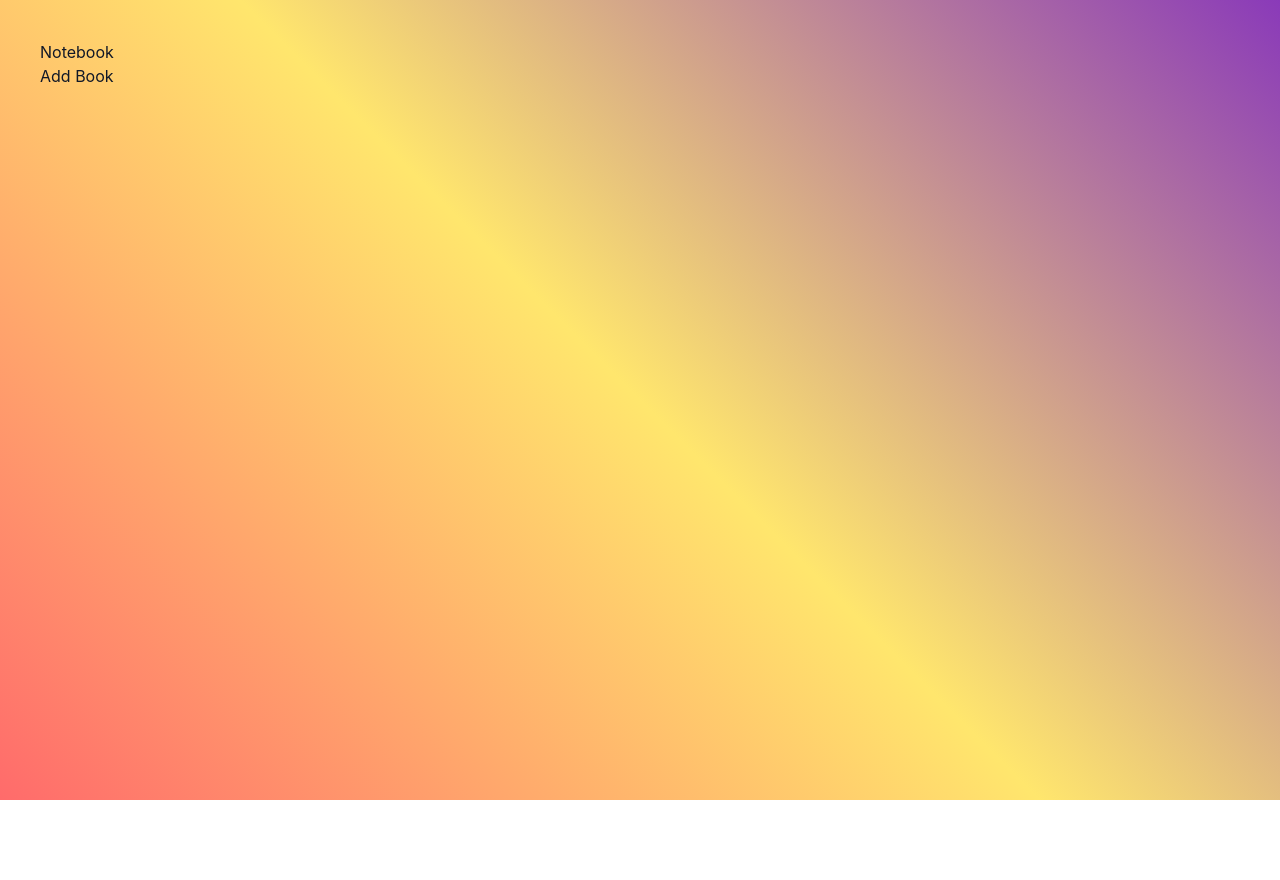
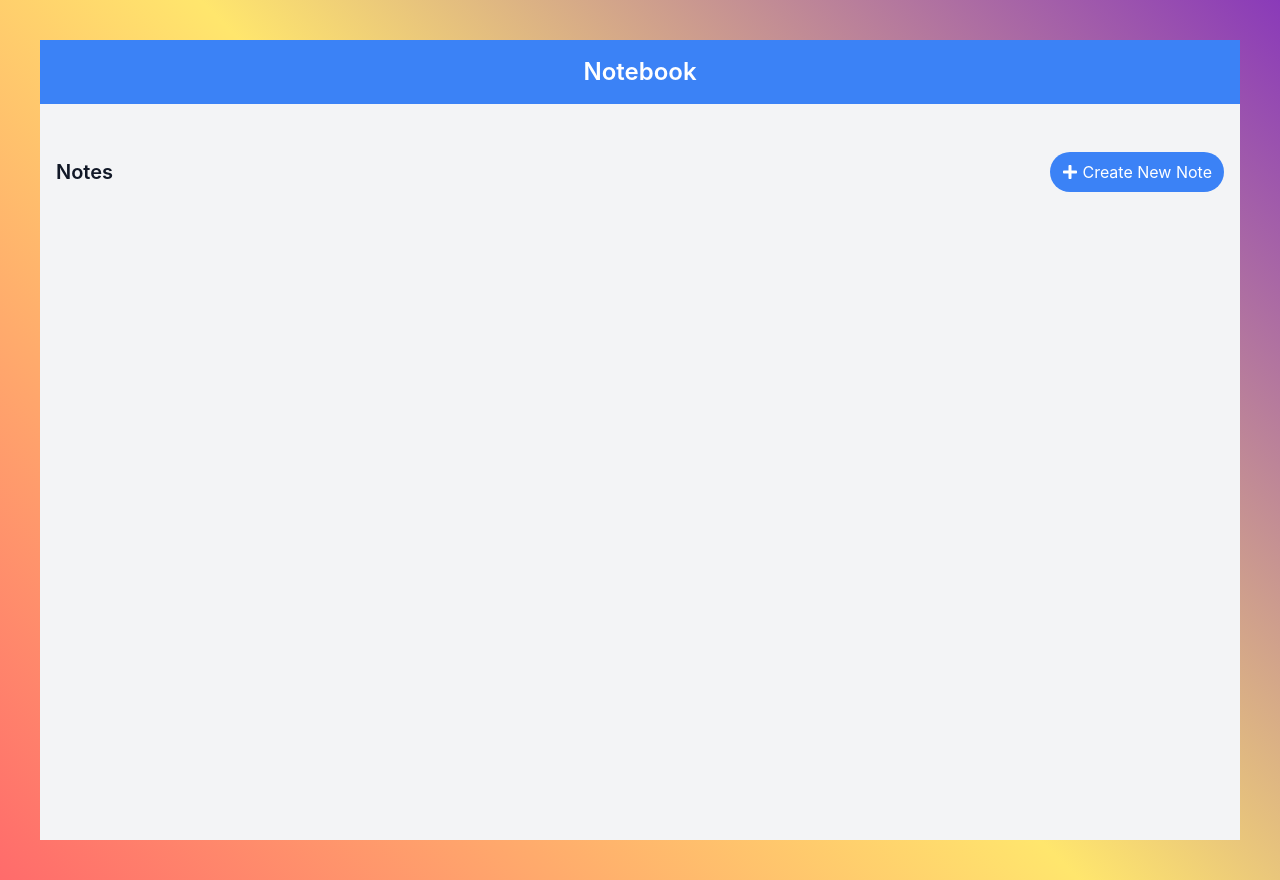
Before and after one commit to vaishnavi-3969/Hack-The-Classroom-Note-Craft, a React (Create React App) app: page /notebooks in a window 1280 px wide. Before the commit the page ends 800 px from the top, so only its background shows below. Built offline with nearby package versions, Linux system fonts and the light colour scheme.

Commit message:
Update codebase to use functional components

```diff
--- a/src/components/Notebook/Book.js
+++ /dev/null
@@ -1,32 +0,0 @@
-import React from 'react';
-import Page from './Page';
-import { FaPlus } from 'react-icons/fa'; // Add the icon import
-
-const Book = ({ book, selectedBook, setSelectedBook, selectedPage, setSelectedPage, openEditor }) => {
-    const handleBookClick = () => {
-        setSelectedBook(book);
-        setSelectedPage(null);
-    };
-
-    return (
-        <div className={`book ${selectedBook && selectedBook.id === book.id ? 'selected' : ''}`}>
-            <h2 onClick={handleBookClick}>Book {book.id}</h2>
-            <button onClick={() => openEditor(book.id)}> {/* Pass the book.id as pageId */}
-                <FaPlus /> Add Page
-            </button>
-
-            <div className="pages-container">
-                {book.pages.map((page) => (
-                    <Page
-                        key={page.id}
-                        page={page}
-                        selectedPage={selectedPage}
-                        setSelectedPage={setSelectedPage}
-                    />
-                ))}
-            </div>
-        </div>
-    );
-};
-
-export default Book;
--- a/src/components/Notebook/Page.js
+++ /dev/null
@@ -1,23 +0,0 @@
-import React, { useState } from 'react';
-
-const Page = ({ page, selectedPage, setSelectedPage, handleEditorOpen, handleEditorClose, handlePageContentChange }) => {
-  const handlePageClick = () => {
-    setSelectedPage(page);
-    if (!page.content) {
-      // Open the editor only if the page content is empty
-      handleEditorOpen(page.id);
-    }
-  };
-
-  return (
-    <div
-      className={`page ${selectedPage && selectedPage.id === page.id ? 'selected' : ''}`}
-      onClick={handlePageClick}
-    >
-      Page {page.id}
-      {page.content && <p className="page-content">{page.content}</p>}
-    </div>
-  );
-};
-
-export default Page;
--- a/src/pages/Notebook.js
+++ b/src/pages/Notebook.js
@@ -1,87 +1,87 @@
 import React, { useState } from 'react';
+import { FaPlus } from 'react-icons/fa';
+import { motion } from 'framer-motion';
 import ReactQuill from 'react-quill';
 import 'react-quill/dist/quill.snow.css';
-import Book from '../components/Notebook/Book';
 
 const Notebook = () => {
-  const [books, setBooks] = useState([]);
-  const [selectedBook, setSelectedBook] = useState(null);
-  const [selectedPage, setSelectedPage] = useState(null);
+  const [notes, setNotes] = useState([]);
+  const [selectedNote, setSelectedNote] = useState(null);
   const [editorContent, setEditorContent] = useState('');
-  const [editorOpen, setEditorOpen] = useState(false);
+  const [isEditorOpen, setIsEditorOpen] = useState(false);
 
-  const addBook = () => {
-    const newBook = {
+  const addNote = () => {
+    const newNote = {
       id: Date.now(),
-      pages: [],
+      title: 'New Note',
+      content: '',
     };
-    setBooks([...books, newBook]);
+    setNotes([...notes, newNote]);
   };
 
-  const addPage = () => {
-    if (selectedBook) {
-      const newPage = {
-        id: Date.now(),
-        content: '',
-      };
-      const updatedBook = { ...selectedBook, pages: [...selectedBook.pages, newPage] };
-      setBooks(books.map((book) => (book.id === selectedBook.id ? updatedBook : book)));
+  const selectNote = (note) => {
+    setSelectedNote(note);
+    setEditorContent(note.content);
+    setIsEditorOpen(true);
+  };
+
+  const updateNoteContent = (content) => {
+    if (selectedNote) {
+      const updatedNotes = notes.map((note) =>
+        note.id === selectedNote.id ? { ...note, content } : note
+      );
+      setNotes(updatedNotes);
+      setEditorContent(content);
     }
   };
 
-  const handleEditorOpen = (pageId) => {
-    setEditorOpen(true);
-    if (selectedBook) {
-      const page = selectedBook.pages.find((page) => page.id === pageId);
-      if (page) {
-        setEditorContent(page.content || '');
-        setSelectedPage(page);
-      }
-    }
-  };
-
-
-  const handleEditorClose = () => {
-    setEditorOpen(false);
-  };
-
-  const handlePageContentChange = (content) => {
-    if (selectedPage) {
-      setSelectedPage({ ...selectedPage, content });
-      const updatedPages = selectedBook.pages.map((page) =>
-        page.id === selectedPage.id ? { ...page, content } : page
-      );
-      const updatedBook = { ...selectedBook, pages: updatedPages };
-      setBooks(books.map((book) => (book.id === selectedBook.id ? updatedBook : book)));
-    }
-  };
-  const openEditor = (pageId) => {
-    handleEditorOpen(pageId);
-  };
-
   return (
-    <div>
-      <h1>Notebook</h1>
-      <button onClick={addBook}>Add Book</button>
-      <div className="books-container">
-        {books.map((book) => (
-          <Book
-            key={book.id}
-            book={book}
-            selectedBook={selectedBook}
-            setSelectedBook={setSelectedBook}
-            selectedPage={selectedPage}
-            setSelectedPage={setSelectedPage}
-            openEditor={() => handleEditorOpen(book.id)} // Pass the book.id as pageId
-          />
-
-        ))}
+    <div className="bg-gray-100 min-h-screen flex flex-col">
+      <header className="bg-blue-500 py-4 text-white text-center text-2xl font-semibold">
+        Notebook
+      </header>
+      <div className="flex-1 container mx-auto p-4 mt-8">
+        <div className="flex items-center justify-between mb-4">
+          <h2 className="text-xl font-semibold">Notes</h2>
+          <motion.button
+            whileHover={{ scale: 1.05 }}
+            whileTap={{ scale: 0.95 }}
+            onClick={addNote}
+            className="bg-blue-500 hover:bg-blue-600 text-white px-3 py-2 rounded-full flex items-center"
+          >
+            <FaPlus className="mr-1" />
+            Create New Note
+          </motion.button>
+        </div>
+        <div className="grid grid-cols-3 gap-4">
+          {notes.map((note) => (
+            <motion.div
+              key={note.id}
+              whileHover={{ scale: 1.05 }}
+              whileTap={{ scale: 0.95 }}
+              onClick={() => selectNote(note)}
+              className={`p-4 bg-white border rounded-lg cursor-pointer ${
+                selectedNote?.id === note.id ? 'border-blue-500 shadow-lg' : 'border-gray-200'
+              }`}
+            >
+              <h3 className="text-lg font-semibold">{note.title}</h3>
+              <p className="text-gray-500">{note.content}</p>
+            </motion.div>
+          ))}
+        </div>
       </div>
-      {selectedPage && (
-        <div>
-          <h2>Editor</h2>
-          <ReactQuill value={editorContent} onChange={handlePageContentChange} />
-          <button onClick={handleEditorClose}>Close Editor</button>
+      {isEditorOpen && (
+        <div className="bg-white p-4 fixed bottom-0 right-0 left-0">
+          <div className="mb-4">
+            <h2 className="text-lg font-semibold">Edit Note</h2>
+            <button
+              onClick={() => setIsEditorOpen(false)}
+              className="text-blue-500 hover:underline cursor-pointer"
+            >
+              Close Editor
+            </button>
+          </div>
+          <ReactQuill value={editorContent} onChange={updateNoteContent} />
         </div>
       )}
     </div>
```
